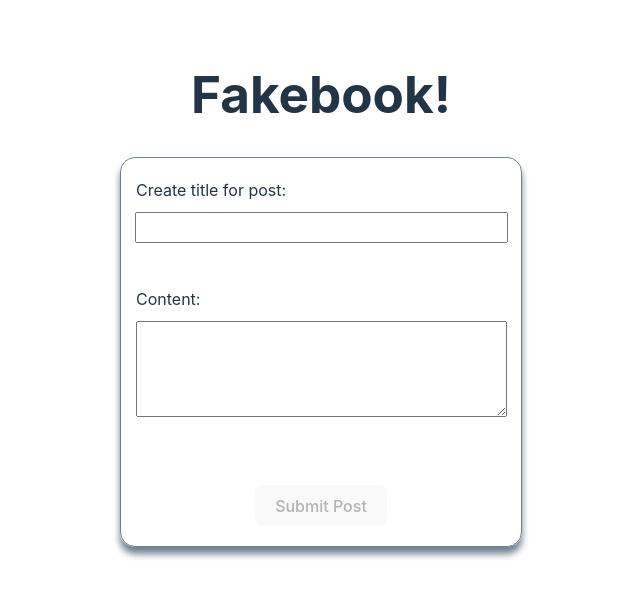
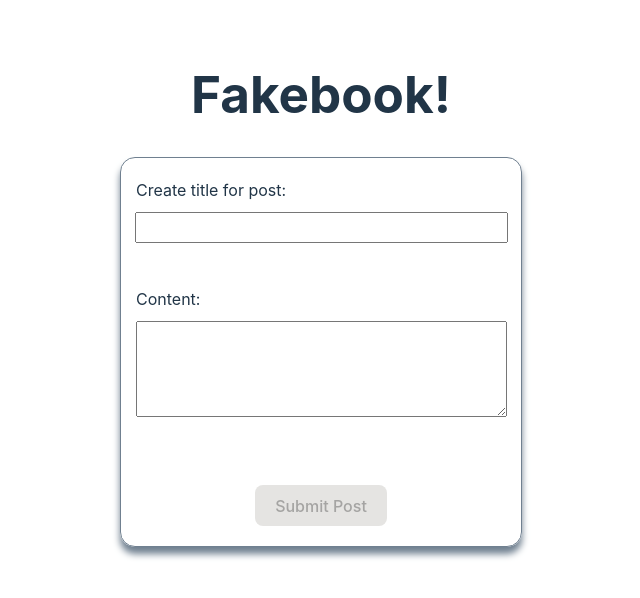
Before and after one commit to JayX97/SocialMediaApp, a React (Vite) app: page / in a window 1280 px wide. Shown: the top 598 px of the page, without its empty margins (319-959 px from the left). Built offline with nearby package versions, Linux system fonts and the light colour scheme.

Commit message:
Changed color of button elements for visibility

```diff
--- a/src/index.css
+++ b/src/index.css
@@ -64,6 +64,6 @@ button:focus-visible {
     color: #747bff;
   }
   button {
-    background-color: #f9f9f9;
+    background-color: #E5E4E2;
   }
 }
```
